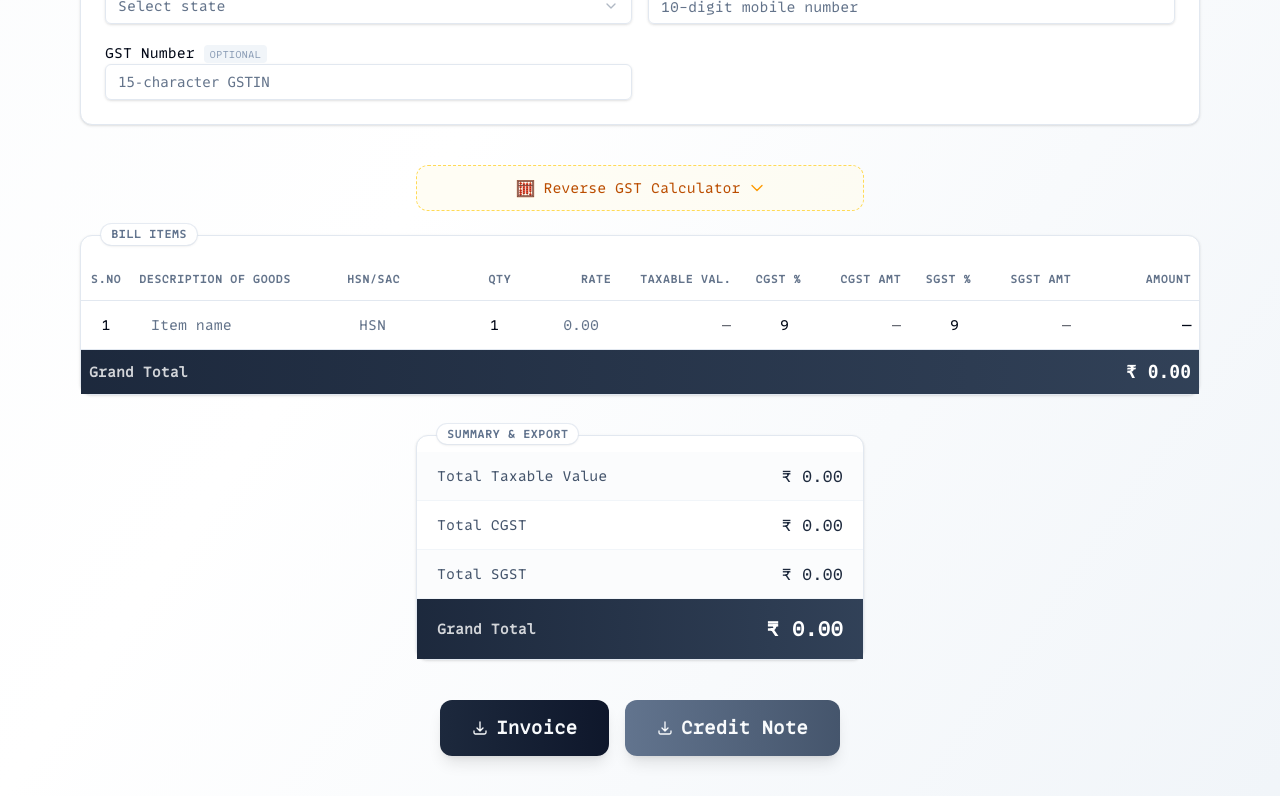
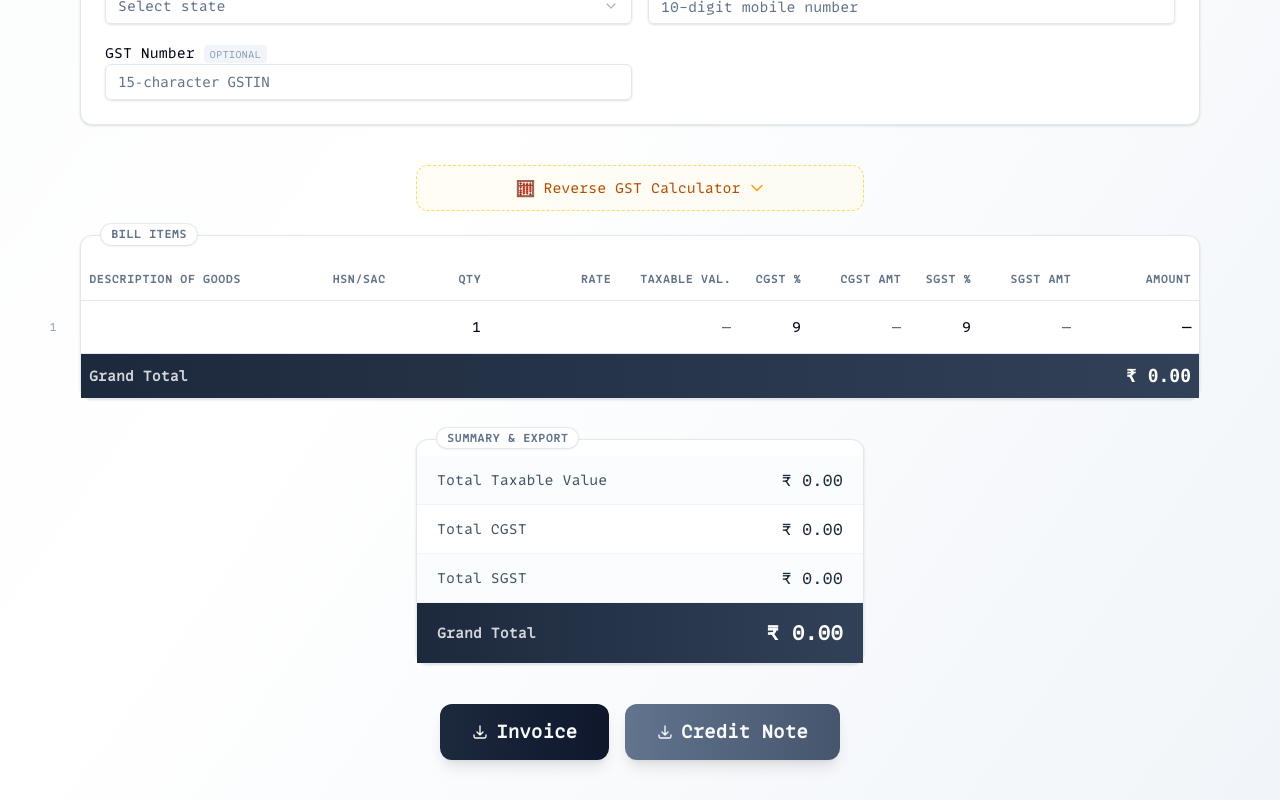
Before and after one commit to antigravity-vibe/singha-roy-enterprise-bill-gen, a React (Vite) app: page / in a window 1280 px wide. Shown: the part 1024-1824 px from the top of the page. Built offline with nearby package versions, Linux system fonts and the light colour scheme; what pdfmake would draw is missing.

Commit message:
Updated the Bill Table

```diff
--- a/src/App.css
+++ b/src/App.css
@@ -54,4 +54,19 @@
     .overflow-x-auto::-webkit-scrollbar-thumb:hover {
         background: #94a3b8;
     }
+
+    /* Serial numbers outside the bill items table */
+    .bill-item-cell::before {
+        content: attr(data-row-number);
+        position: absolute;
+        left: -2.5rem;
+        top: 50%;
+        transform: translateY(-50%);
+        width: 1.5rem;
+        text-align: center;
+        font-size: 0.7rem;
+        font-weight: 500;
+        color: #94a3b8;
+        pointer-events: none;
+    }
 }
--- a/src/components/BillTable.tsx
+++ b/src/components/BillTable.tsx
@@ -121,23 +121,20 @@ export function BillTable({ items, calculatedItems, grandTotal, onItemsChange, h
                 <div className="px-6 pt-5 text-sm font-medium text-red-600">⚠ At least one bill item is required</div>
             )}
             <CardContent className="p-0">
-                <div className="overflow-x-auto">
-                    <Table>
+                <div className="overflow-visible">
+                    <Table wrapperClassName="overflow-visible">
                         <TableHeader>
                             <TableRow>
-                                <TableHead className="w-[50px] text-center text-[11px] font-semibold tracking-wider uppercase">
-                                    S.No
-                                </TableHead>
-                                <TableHead className="min-w-[180px] text-[11px] font-semibold tracking-wider uppercase">
+                                <TableHead className="min-w-[180px] text-left text-[11px] font-semibold tracking-wider uppercase">
                                     Description of Goods
                                 </TableHead>
-                                <TableHead className="w-[100px] text-[11px] font-semibold tracking-wider uppercase">
+                                <TableHead className="w-[100px] text-center text-[11px] font-semibold tracking-wider uppercase">
                                     HSN/SAC
                                 </TableHead>
                                 <TableHead className="w-[80px] text-right text-[11px] font-semibold tracking-wider uppercase">
                                     Qty
                                 </TableHead>
-                                <TableHead className="w-[100px] text-right text-[11px] font-semibold tracking-wider uppercase">
+                                <TableHead className="w-[130px] text-right text-[11px] font-semibold tracking-wider uppercase">
                                     Rate
                                 </TableHead>
                                 <TableHead className="w-[120px] text-right text-[11px] font-semibold tracking-wider uppercase">
@@ -169,21 +166,18 @@ export function BillTable({ items, calculatedItems, grandTotal, onItemsChange, h
                                         index % 2 === 1 && "bg-slate-25",
                                     )}
                                 >
-                                    <TableCell className="text-center font-medium">{index + 1}</TableCell>
-                                    <TableCell>
+                                    <TableCell className="bill-item-cell relative" data-row-number={index + 1}>
                                         <Input
                                             value={items[index].description}
                                             onChange={(e) => updateItem(index, "description", e.target.value)}
-                                            placeholder="Item name"
-                                            className="h-8 border-0 shadow-none focus-visible:ring-1"
+                                            className="w-full border-0 bg-transparent px-0 py-1 shadow-none focus-visible:ring-1 focus-visible:ring-slate-300 focus-visible:ring-offset-0"
                                         />
                                     </TableCell>
                                     <TableCell>
                                         <Input
                                             value={items[index].hsnSac}
                                             onChange={(e) => updateItem(index, "hsnSac", e.target.value)}
-                                            placeholder="HSN"
-                                            className="h-8 border-0 shadow-none focus-visible:ring-1"
+                                            className="w-full border-0 bg-transparent px-0 py-1 text-center shadow-none focus-visible:ring-1 focus-visible:ring-slate-300 focus-visible:ring-offset-0"
                                         />
                                     </TableCell>
                                     <TableCell>
@@ -191,8 +185,7 @@ export function BillTable({ items, calculatedItems, grandTotal, onItemsChange, h
                                             type="number"
                                             value={items[index].quantity ?? ""}
                                             onChange={(e) => handleNumberInput(index, "quantity", e.target.value)}
-                                            placeholder="0"
-                                            className="h-8 border-0 text-right shadow-none focus-visible:ring-1"
+                                            className="w-full border-0 bg-transparent px-0 py-1 text-right shadow-none focus-visible:ring-1 focus-visible:ring-slate-300 focus-visible:ring-offset-0"
                                             min={0}
                                         />
                                     </TableCell>
@@ -201,8 +194,7 @@ export function BillTable({ items, calculatedItems, grandTotal, onItemsChange, h
                                             type="number"
                                             value={items[index].rate ?? ""}
                                             onChange={(e) => handleNumberInput(index, "rate", e.target.value)}
-                                            placeholder="0.00"
-                                            className="h-8 border-0 text-right shadow-none focus-visible:ring-1"
+                                            className="w-full border-0 bg-transparent px-0 py-1 text-right shadow-none focus-visible:ring-1 focus-visible:ring-slate-300 focus-visible:ring-offset-0"
                                             min={0}
                                             step={0.01}
                                         />
@@ -215,8 +207,7 @@ export function BillTable({ items, calculatedItems, grandTotal, onItemsChange, h
                                             type="number"
                                             value={items[index].cgstPercent ?? ""}
                                             onChange={(e) => handleNumberInput(index, "cgstPercent", e.target.value)}
-                                            placeholder="9"
-                                            className="h-8 border-0 text-right shadow-none focus-visible:ring-1"
+                                            className="w-full border-0 bg-transparent px-0 py-1 text-right shadow-none focus-visible:ring-1 focus-visible:ring-slate-300 focus-visible:ring-offset-0"
                                             min={0}
                                             max={100}
                                             step={0.5}
@@ -230,8 +221,7 @@ export function BillTable({ items, calculatedItems, grandTotal, onItemsChange, h
                                             type="number"
                                             value={items[index].sgstPercent ?? ""}
                                             onChange={(e) => handleNumberInput(index, "sgstPercent", e.target.value)}
-                                            placeholder="9"
-                                            className="h-8 border-0 text-right shadow-none focus-visible:ring-1"
+                                            className="w-full border-0 bg-transparent px-0 py-1 text-right shadow-none focus-visible:ring-1 focus-visible:ring-slate-300 focus-visible:ring-offset-0"
                                             min={0}
                                             max={100}
                                             step={0.5}
@@ -248,10 +238,10 @@ export function BillTable({ items, calculatedItems, grandTotal, onItemsChange, h
                         </TableBody>
                         <TableFooter>
                             <TableRow className="bg-linear-to-r from-slate-800 to-slate-700">
-                                <TableCell colSpan={2} className="text-left font-semibold text-white/80">
+                                <TableCell colSpan={1} className="text-left font-semibold text-white/80">
                                     Grand Total
                                 </TableCell>
-                                <TableCell colSpan={11} className="text-right font-mono text-lg font-bold text-white">
+                                <TableCell colSpan={9} className="text-right font-mono text-lg font-bold text-white">
                                     ₹ {formatNumber(grandTotal)}
                                 </TableCell>
                             </TableRow>
--- a/src/components/ui/table.tsx
+++ b/src/components/ui/table.tsx
@@ -2,9 +2,9 @@ import * as React from "react";
 
 import { cn } from "@/lib/cn";
 
-const Table = React.forwardRef<HTMLTableElement, React.HTMLAttributes<HTMLTableElement>>(
-    ({ className, ...props }, ref) => (
-        <div className="relative w-full overflow-auto">
+const Table = React.forwardRef<HTMLTableElement, React.HTMLAttributes<HTMLTableElement> & { wrapperClassName?: string }>(
+    ({ className, wrapperClassName, ...props }, ref) => (
+        <div className={cn("relative w-full overflow-auto", wrapperClassName)}>
             <table ref={ref} className={cn("w-full caption-bottom text-sm", className)} {...props} />
         </div>
     ),
```
